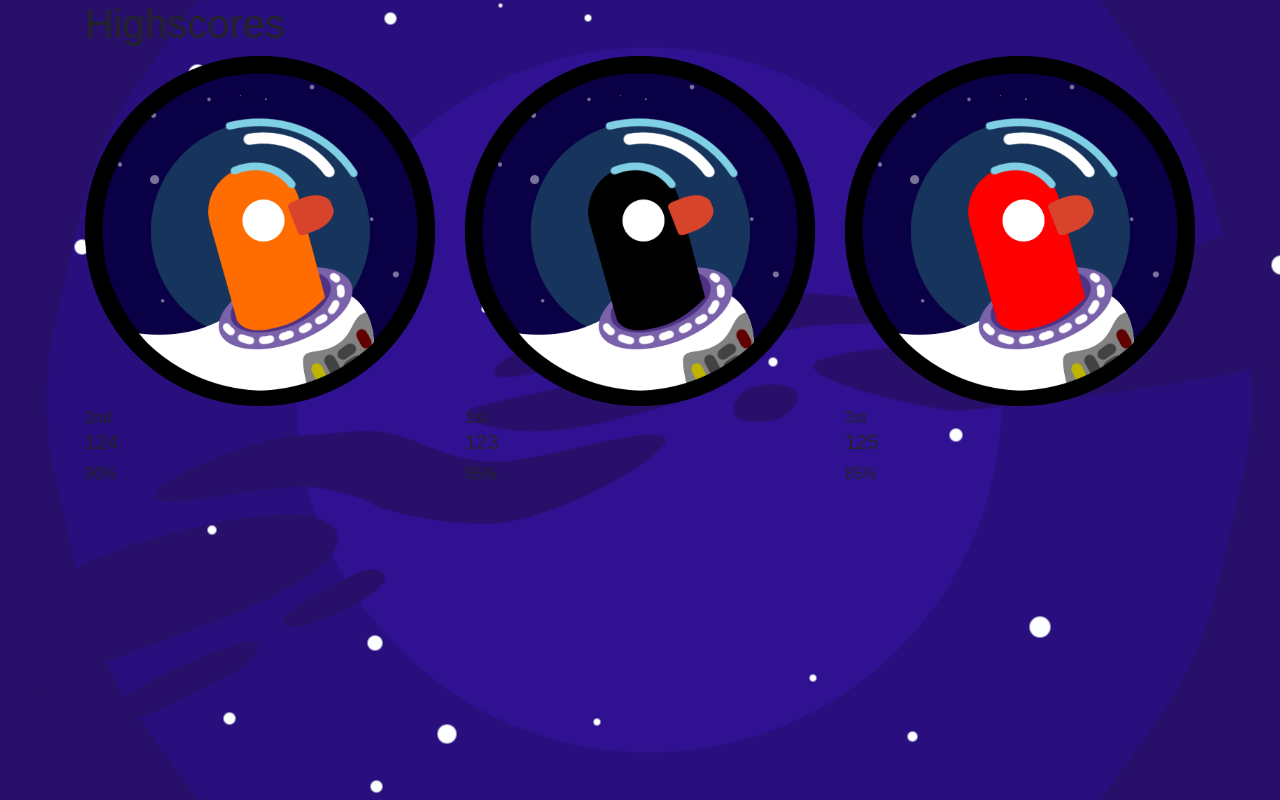
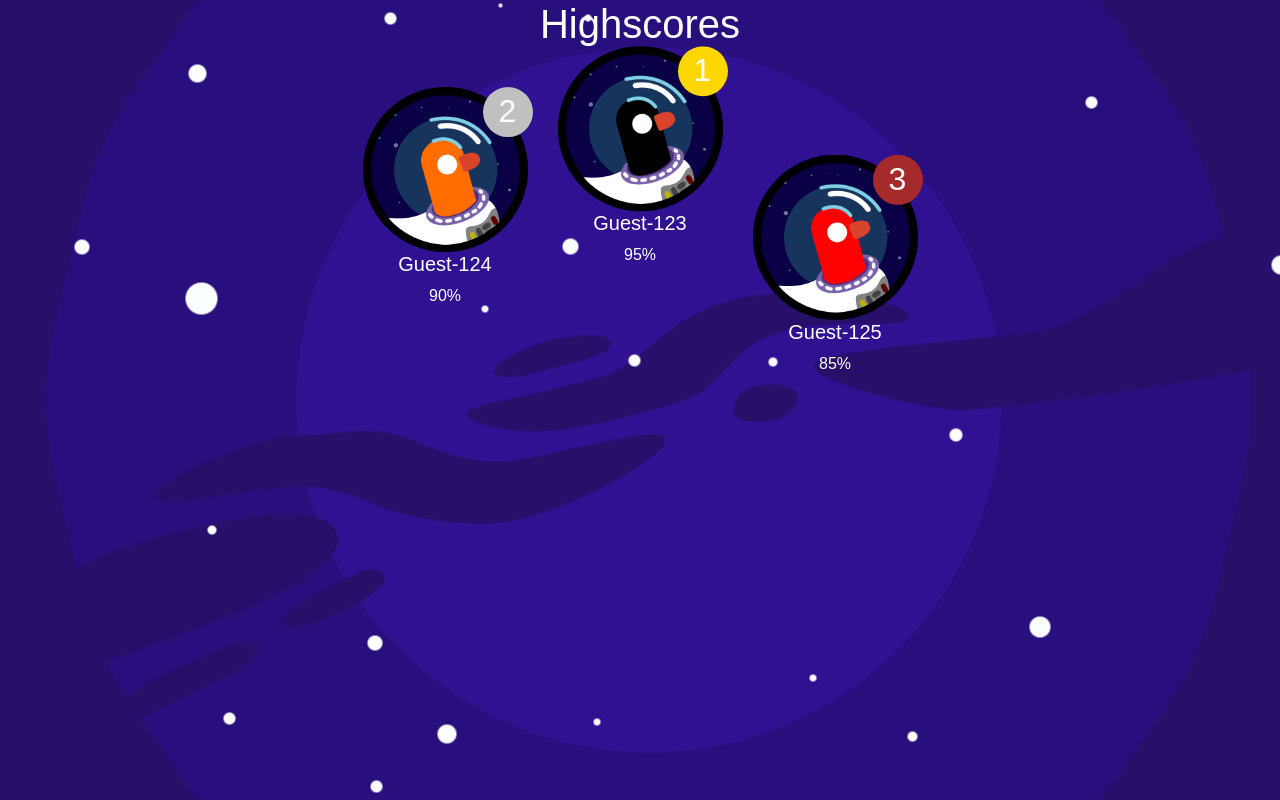
Before and after one commit to ravil-96/trivia-quack, a React app in the folder client/: page /highscore in a window 1280 px wide. Built offline with nearby package versions, Linux system fonts and the light colour scheme; a web font is replaced by a local one.

Commit message:
add 1st-3rd place view for ScoreView and update styling on Highscore page

```diff
--- a/client/src/components/ScoreView/_scoreview.scss
+++ b/client/src/components/ScoreView/_scoreview.scss
@@ -1,5 +1,48 @@
 .scoreview {
+
+  width: 50%;
+  margin-left: auto;
+  margin-right: auto;
+  color: white;
+
   img {
     width: 100%;
   }
+
+  span {
+    position: absolute;
+    height: 50px;
+    width: 50px;
+    border-radius: 50%;
+    display: inline-block;
+    font-size: 2rem;
+    right: 10px;
+  }
+
+  @media (max-width: 768px) {
+    width: 80%;
+  }
 }
+
+.first-place {
+  animation: float 6s ease-in-out 4s infinite;
+  span {
+    background-color: gold;
+  }
+}
+
+.second-place {
+  animation: float 6s ease-in-out 2s infinite;
+  margin-top: 50px;
+  span {
+    background-color: silver;
+  }
+}
+
+.third-place {
+  animation: float 6s ease-in-out infinite;
+  margin-top: 100px;
+  span {
+    background-color: brown;
+  }
+}
--- a/client/src/components/ScoreView/index.js
+++ b/client/src/components/ScoreView/index.js
@@ -2,13 +2,13 @@ import React from 'react';
 
 const ScoreView = ({players}) => {
   return (
-    <div className="scoreview">
+    <div className="scoreview text-center">
       <div class="row">
         { players[1] ?
           <div class="second-place col-sm-4">
             <img src={players[1].icon} alt="Player Icon" />
-            <span>2nd</span>
-            <h5>{players[1].player}</h5>
+            <span>2</span>
+            <h5>Guest-{players[1].player}</h5>
             <p>{players[1].score}</p>
           </div>
           :
@@ -17,18 +17,18 @@ const ScoreView = ({players}) => {
         { players[0] ?
           <div class="first-place col-sm-4">
             <img src={players[0].icon} alt="Player Icon" />
-            <span>1st</span>
-            <h5>{players[0].player}</h5>
+            <span>1</span>
+            <h5>Guest-{players[0].player}</h5>
             <p>{players[0].score}</p>
           </div>
           :
           <></>
         }
         { players[2] ?
-          <div class="first-place col-sm-4">
+          <div class="third-place col-sm-4">
             <img src={players[2].icon} alt="Player Icon" />
-            <span>3st</span>
-            <h5>{players[2].player}</h5>
+            <span>3</span>
+            <h5>Guest-{players[2].player}</h5>
             <p>{players[2].score}</p>
           </div>
           :
--- a/client/src/pages/Highscore/_highscore.scss
+++ b/client/src/pages/Highscore/_highscore.scss
@@ -0,0 +1,6 @@
+#highscore {
+  h1 {
+    color: white;
+    text-align: center;
+  }
+}
```
